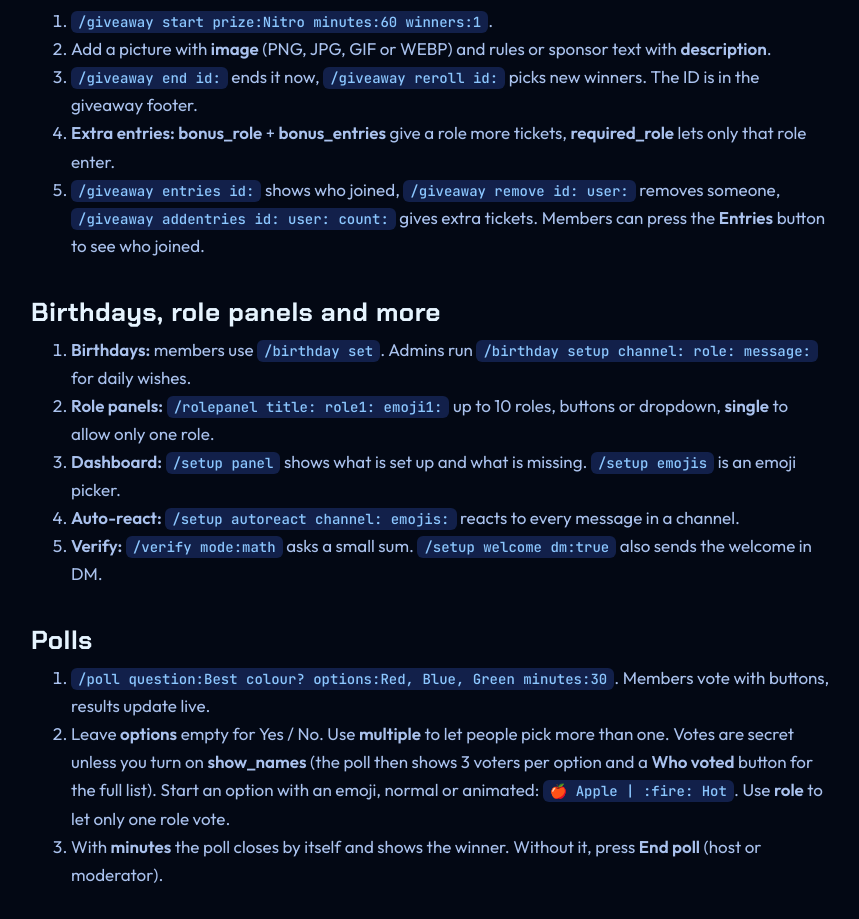
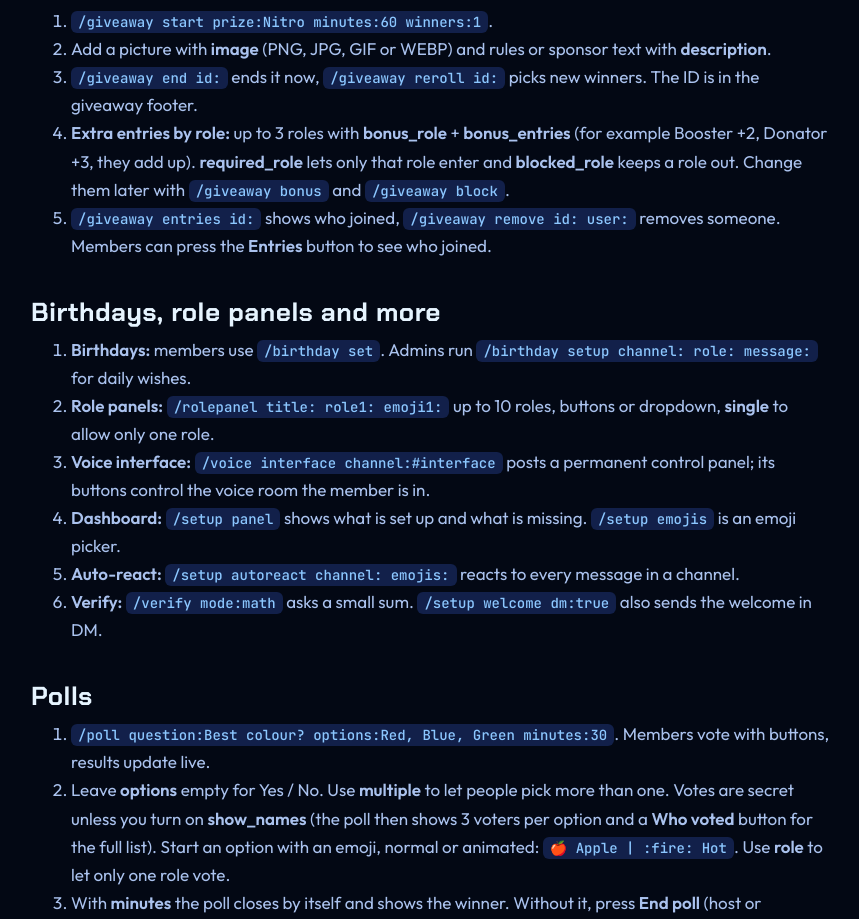
Before and after one commit to thehrofficial/jarvis-website, a plain HTML site: page guide.html in a window 1280 px wide. Shown: the part 1194-2113 px from the top of the page, without its empty margins (209-1068 px from the left). Drawn offline with Linux system fonts and the light colour scheme.

Commit message:
Add files via upload

```diff
--- a/data.js
+++ b/data.js
@@ -597,8 +597,18 @@ window.FEATURES = [
   "commands": [
    {
     "c": "/giveaway start",
-    "a": "prize, minutes, winners?, image?, description?, bonus_role?, bonus_entries?, required_role?",
+    "a": "prize, minutes, winners?, image?, description?, bonus_role?, bonus_entries?, bonus_role2?, bonus_entries2?, bonus_role3?, bonus_entries3?, required_role?, blocked_role?, blocked_role2?",
     "d": "Start a giveaway in this channel"
+   },
+   {
+    "c": "/giveaway bonus",
+    "a": "id, role, extra",
+    "d": "Add or change a bonus role on a running giveaway"
+   },
+   {
+    "c": "/giveaway block",
+    "a": "id, role",
+    "d": "Block or unblock a role from a giveaway (toggle)"
    },
    {
     "c": "/giveaway entries",
@@ -609,11 +619,6 @@ window.FEATURES = [
     "c": "/giveaway remove",
     "a": "id, user",
     "d": "Remove one person from a giveaway"
-   },
-   {
-    "c": "/giveaway addentries",
-    "a": "id, user, count",
-    "d": "Give someone extra entries (also enters them)"
    },
    {
     "c": "/giveaway end",
@@ -871,6 +876,11 @@ window.FEATURES = [
     "d": "Set the \"Join to create\" channel (admin)"
    },
    {
+    "c": "/voice interface",
+    "a": "channel?",
+    "d": "Post the voice control interface in a channel (admin)"
+   },
+   {
     "c": "/voice lock",
     "a": "",
     "d": "Lock your room"
--- a/guide.html
+++ b/guide.html
@@ -56,14 +56,15 @@
 <li><code>/giveaway start prize:Nitro minutes:60 winners:1</code>.</li>
 <li>Add a picture with <b>image</b> (PNG, JPG, GIF or WEBP) and rules or sponsor text with <b>description</b>.</li>
 <li><code>/giveaway end id:</code> ends it now, <code>/giveaway reroll id:</code> picks new winners. The ID is in the giveaway footer.</li>
-<li><b>Extra entries:</b> <b>bonus_role</b> + <b>bonus_entries</b> give a role more tickets, <b>required_role</b> lets only that role enter.</li>
-<li><code>/giveaway entries id:</code> shows who joined, <code>/giveaway remove id: user:</code> removes someone, <code>/giveaway addentries id: user: count:</code> gives extra tickets. Members can press the <b>Entries</b> button to see who joined.</li>
+<li><b>Extra entries by role:</b> up to 3 roles with <b>bonus_role</b> + <b>bonus_entries</b> (for example Booster +2, Donator +3, they add up). <b>required_role</b> lets only that role enter and <b>blocked_role</b> keeps a role out. Change them later with <code>/giveaway bonus</code> and <code>/giveaway block</code>.</li>
+<li><code>/giveaway entries id:</code> shows who joined, <code>/giveaway remove id: user:</code> removes someone. Members can press the <b>Entries</b> button to see who joined.</li>
 </ol>
 
 <h2>Birthdays, role panels and more</h2>
 <ol>
 <li><b>Birthdays:</b> members use <code>/birthday set</code>. Admins run <code>/birthday setup channel: role: message:</code> for daily wishes.</li>
 <li><b>Role panels:</b> <code>/rolepanel title: role1: emoji1:</code> up to 10 roles, buttons or dropdown, <b>single</b> to allow only one role.</li>
+<li><b>Voice interface:</b> <code>/voice interface channel:#interface</code> posts a permanent control panel; its buttons control the voice room the member is in.</li>
 <li><b>Dashboard:</b> <code>/setup panel</code> shows what is set up and what is missing. <code>/setup emojis</code> is an emoji picker.</li>
 <li><b>Auto-react:</b> <code>/setup autoreact channel: emojis:</code> reacts to every message in a channel.</li>
 <li><b>Verify:</b> <code>/verify mode:math</code> asks a small sum. <code>/setup welcome dm:true</code> also sends the welcome in DM.</li>
```
